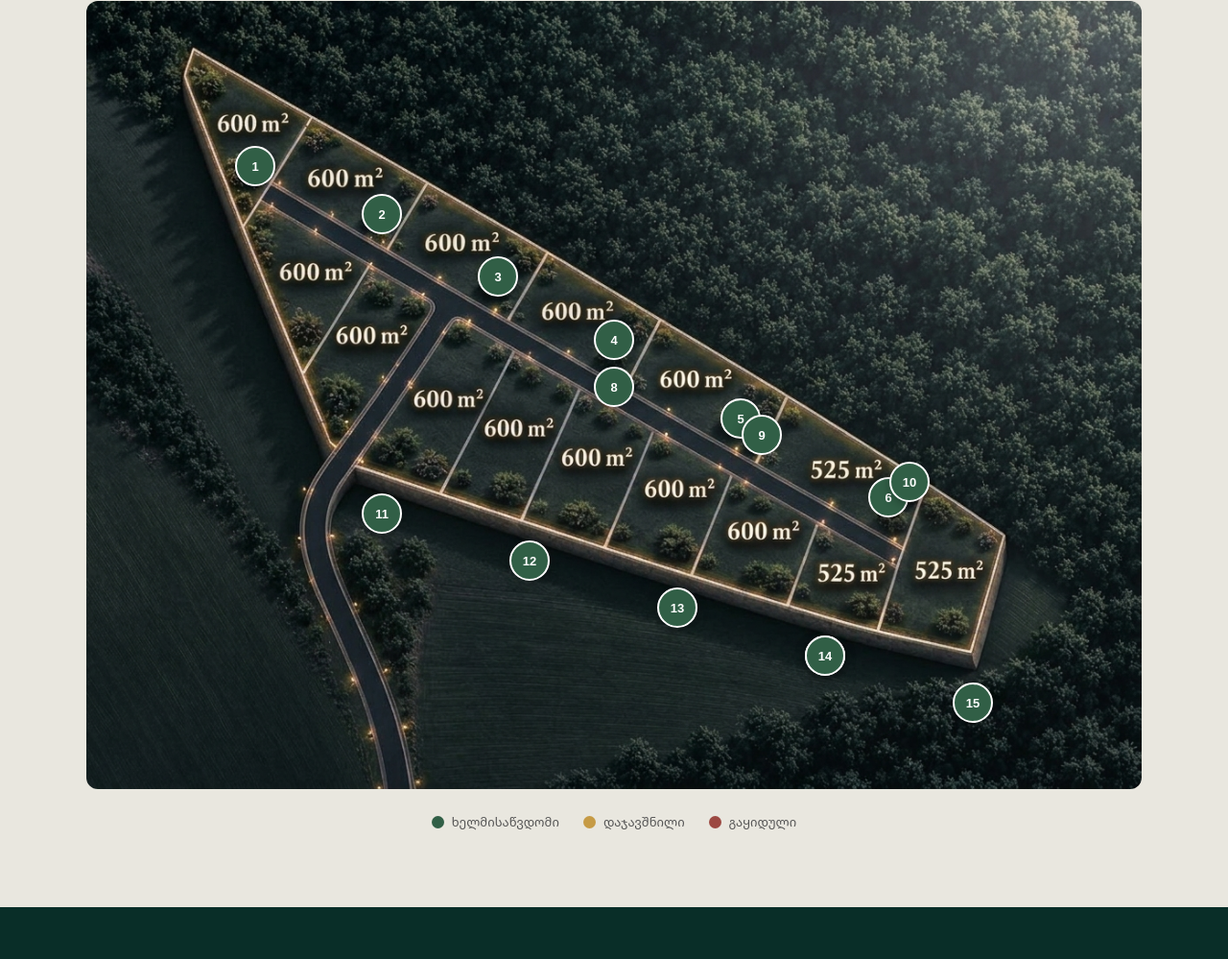
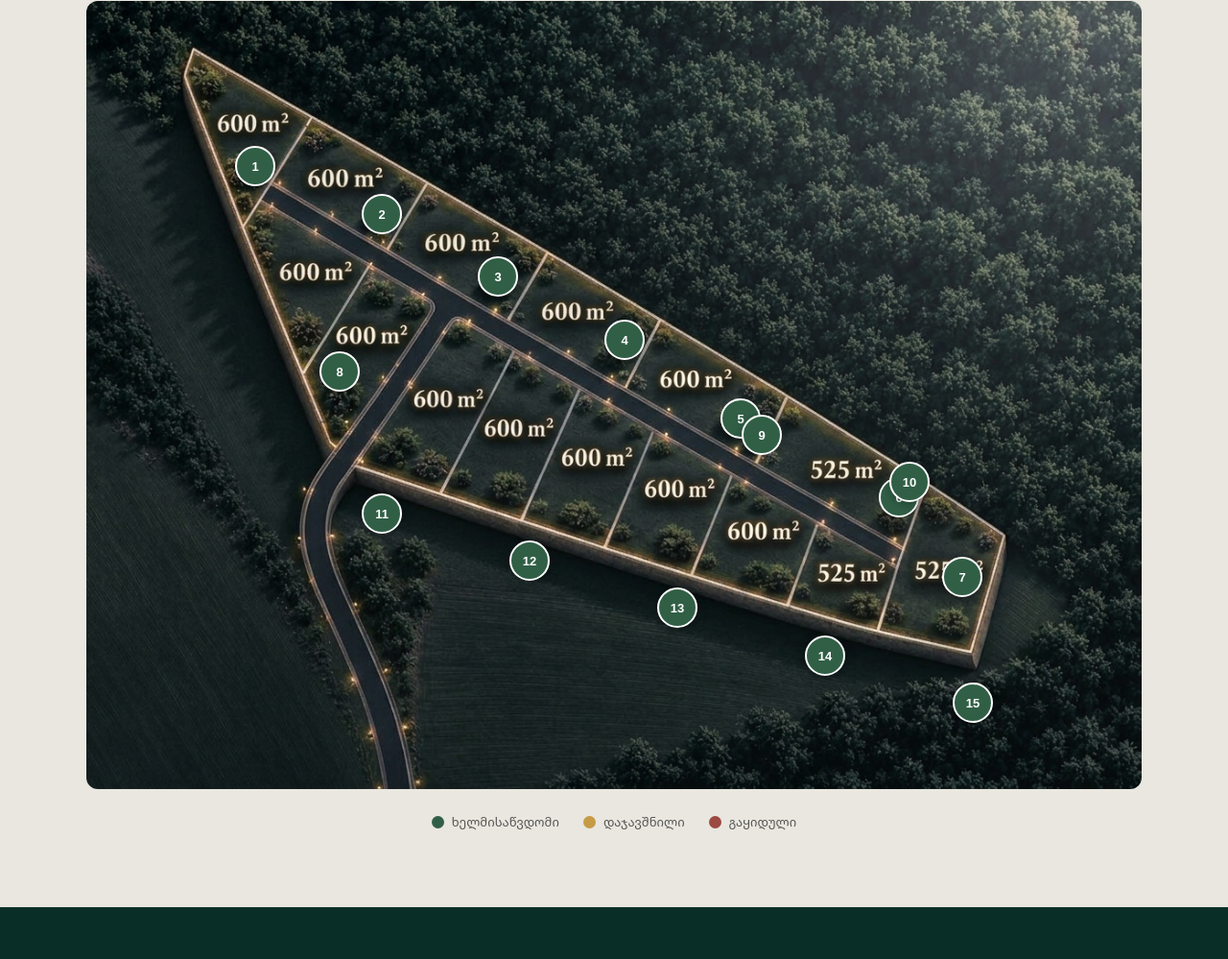
Before and after one commit to ksilisiland-beep/ksilisiland-beep.github.com, a plain HTML site: page index.html in a window 1280 px wide. Shown: the part 1381-2380 px from the top of the page at 96% size. Drawn offline with Linux system fonts and the light colour scheme.

Commit message:
Update index.html

```diff
--- a/index.html
+++ b/index.html
@@ -506,12 +506,12 @@ footer {
     <button class="plot-button" style="left:16%;top:21%" onclick="showPlot(1)">1</button>
     <button class="plot-button" style="left:28%;top:27%" onclick="showPlot(2)">2</button>
     <button class="plot-button" style="left:39%;top:35%" onclick="showPlot(3)">3</button>
-    <button class="plot-button" style="left:50%;top:43%" onclick="showPlot(4)">4</button>
+    <button class="plot-button" style="left:51%;top:43%" onclick="showPlot(4)">4</button>
     <button class="plot-button" style="left:62%;top:53%" onclick="showPlot(5)">5</button>
 
-    <button class="plot-button" style="left:76%;top:63%" onclick="showPlot(6)">6</button>
-    <button class="plot-button" style="left:70%;top:83%" onclick="showPlot(7)">7</button>
-    <button class="plot-button" style="left:50%;top:49%" onclick="showPlot(8)">8</button>
+    <button class="plot-button" style="left:77%;top:63%" onclick="showPlot(6)">6</button>
+    <button class="plot-button" style="left:83%;top:73%" onclick="showPlot(7)">7</button>
+    <button class="plot-button" style="left:24%;top:47%" onclick="showPlot(8)">8</button>
     <button class="plot-button" style="left:64%;top:55%" onclick="showPlot(9)">9</button>
     <button class="plot-button" style="left:78%;top:61%" onclick="showPlot(10)">10</button>
 
```
